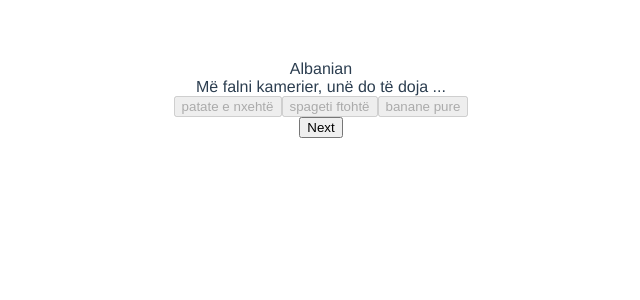
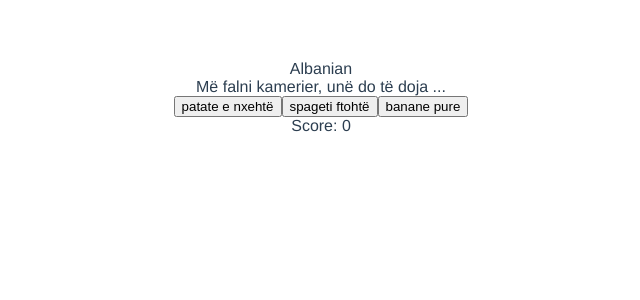
Before and after one commit to BethanyDrake/trijam-88, a Vue app: page / in a window 1280 px wide. Shown: the top 300 px of the page, without its empty margins (319-959 px from the left). Built offline with nearby package versions, Linux system fonts and the light colour scheme.

Commit message:
display score

```diff
--- a/src/App.vue
+++ b/src/App.vue
@@ -18,7 +18,10 @@
     <div v-if="!buttonsEnabled">
       <div>{{resultMessage}}</div>
       <button v-on:click="next()">Next</button>
+    </div>
 
+    <div>
+      Score: {{score}}
     </div>
   </div>
 </template>
@@ -31,7 +34,7 @@ const parsedCSV = parse(csvString)
 console.log(parsedCSV)
 console.log(parsedCSV.data.length)
 
-let randomEntry, hotPotato, coldSpag,mashedBanana, buttonsEnabled;
+let randomEntry, hotPotato, coldSpag,mashedBanana;
 
 
 const data = {
@@ -39,7 +42,8 @@ const data = {
   languageName: "",
     introText: "",
     buttonText: [],
-    buttonsEnabled,
+    buttonsEnabled: true,
+    score:0
 }
 const getValues = () => {
   randomEntry = parsedCSV.data[Math.floor(Math.random()*parsedCSV.data.length)]
@@ -65,8 +69,10 @@ const select = (buttonText) => {
 
   if (buttonText===hotPotato) {
     data.resultMessage = "Yum! Hot potato!"
+    data.score += 1
   }else if (buttonText===coldSpag) {
     data.resultMessage = "Eww! Cold spaghetti!"
+    data.score -= 1
   }
   else {
     data.resultMessage = "Meh. Mashed banana."
```
